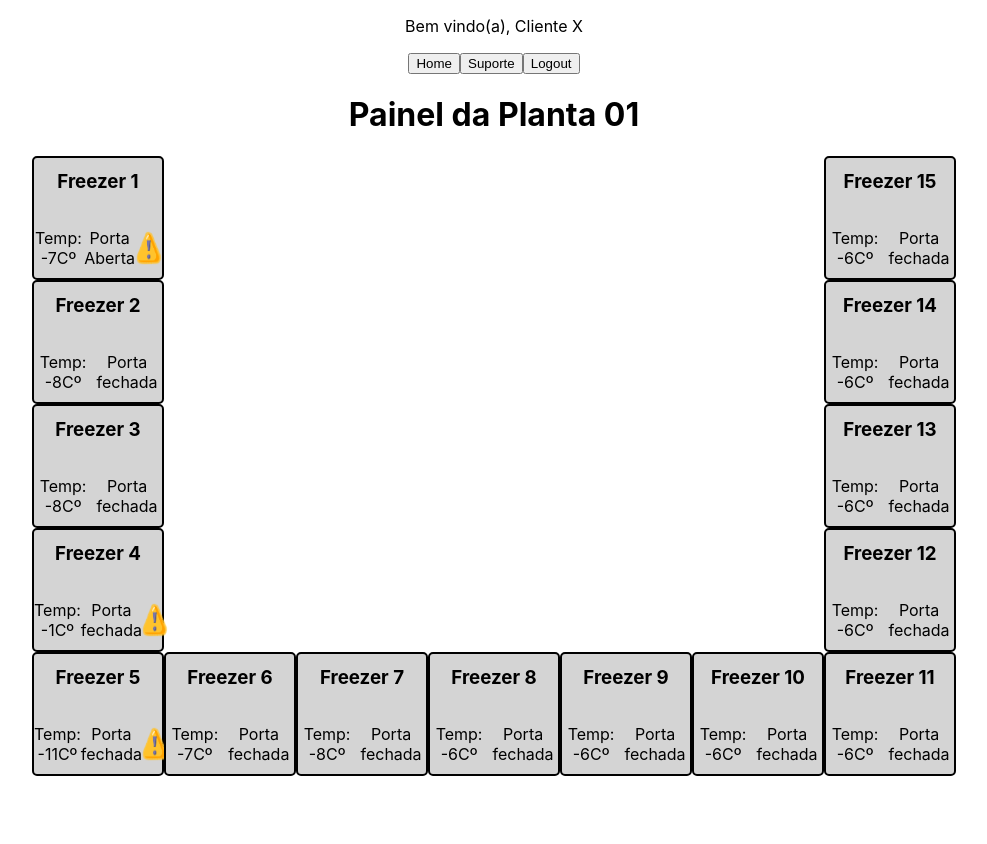
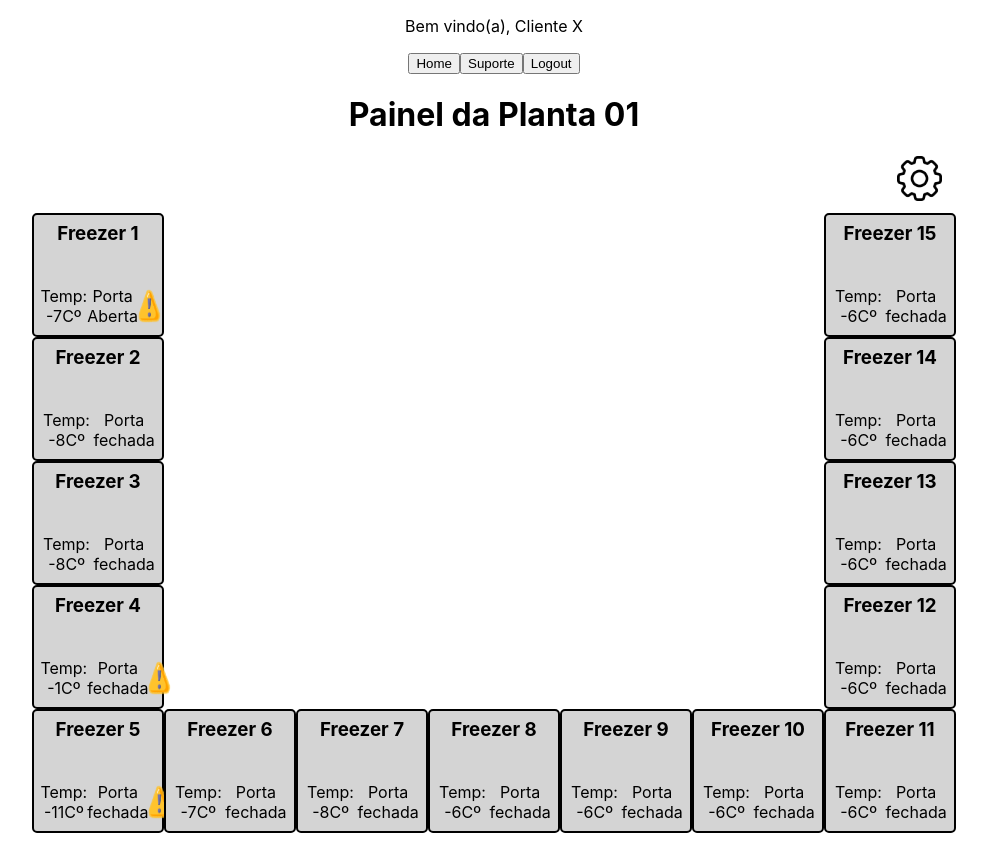
Before and after one commit to Hiagoperoni/CLP-Site, a React (Create React App) app: page /produto in a window 1280 px wide. Shown: the whole page, without its empty margins (146-1133 px from the left). Before the commit the page ends 800 px from the top, so only its background shows below. Built offline with nearby package versions, Linux system fonts and the light colour scheme.

Commit message:
Imagem de Config implementado

```diff
--- a/src/App.css
+++ b/src/App.css
@@ -72,6 +72,7 @@
   display: flex;
   width: auto;
   align-items: center;
+  padding: 5%;
 }
 
 .imgAlerta {
@@ -102,3 +103,15 @@
   display: flex;
   flex-direction: column-reverse;
 }
+
+.imgConfig {
+  width: 5%;
+  height: 10%;
+}
+
+.divConfig {
+  display: flex;
+  justify-content: flex-end;
+  width: 70%;
+  margin-bottom: 1%;
+}
--- a/src/app/frontEnd/Pages/produto.js
+++ b/src/app/frontEnd/Pages/produto.js
@@ -2,12 +2,16 @@ import React from 'react';
 import zonaUm from '../../backEnd/teste/gerarFreezers.js';
 import FreezerComp from '../Components/FreezerComp';
 import HeaderComp from '../Components/HeaderComp.js';
+import imgConfig from '../Imagens/Configs.png'
 
 function Produto() {
   return (
     <main className="homePage">
       <HeaderComp />
       <h1>Painel da Planta 01</h1>
+      <div className="divConfig">
+        <img src={ imgConfig } alt="Configurações" className="imgConfig"/>
+      </div>
       <div className="dispFreezer">
         <div className='uEsquerda'>
           {
```
Also changed, not shown: src/app/frontEnd/Imagens/Configs.png (added).
